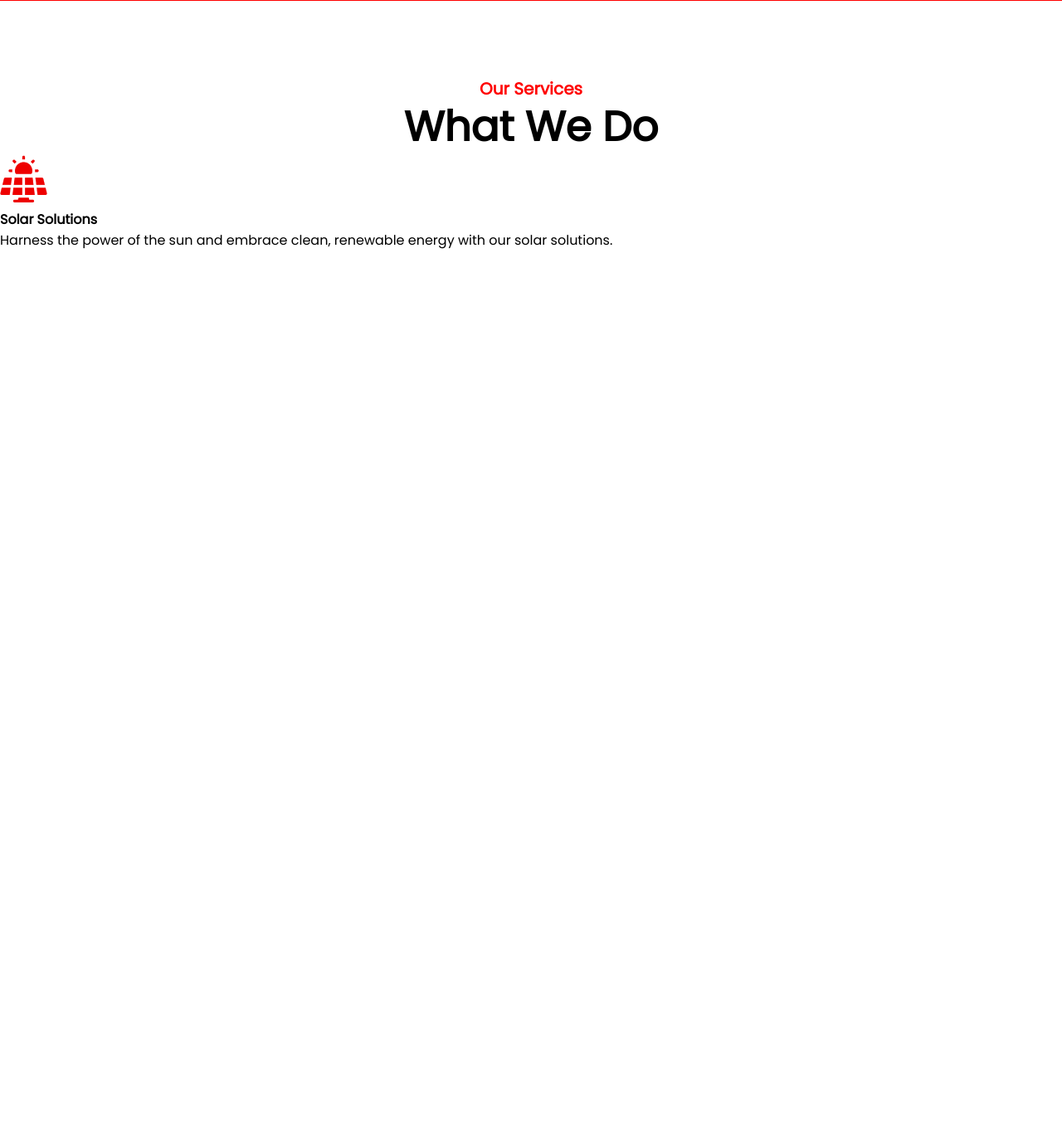
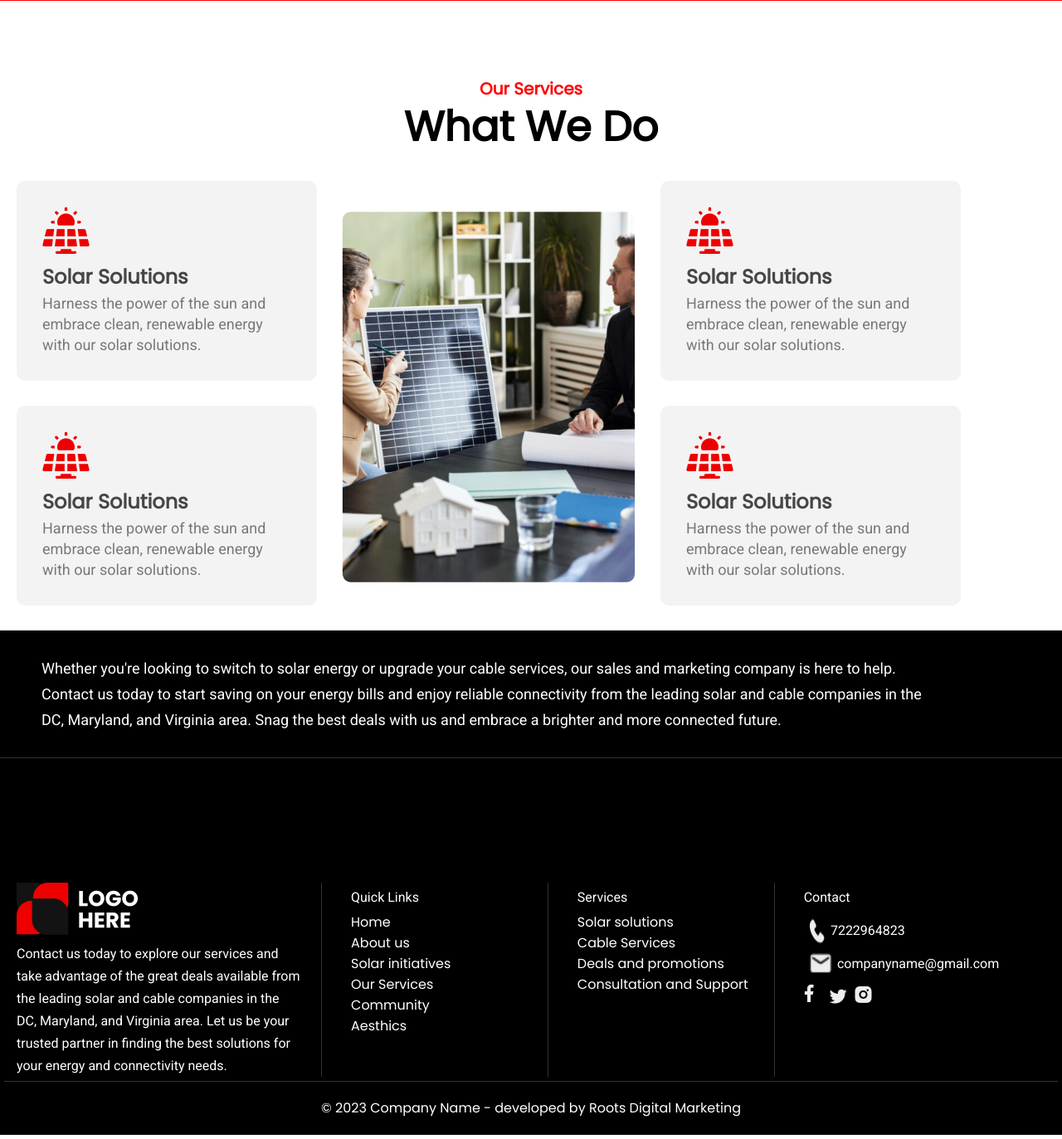
Before and after one commit to kushekeshEncoreSky/solarproject, a PHP site: page / in a window 1280 px wide. Shown: the part 2858-4231 px from the top of the page at 83% size. Before the commit the page ends 3158 px from the top, so only its background shows below. Run offline with PHP 8.4, Linux system fonts and the light colour scheme.

Commit message:
final submission

```diff
--- a/index.html
+++ b/index.html
@@ -66,7 +66,8 @@
       <div class="block-cards">
         <div class="block">
           <h2> Why Choose Us?</h2>
-        <p>Whether you're looking to switch to solar energy or upgrade your cable services, our sales and marketing company is here to help. </p>
+          <p>Whether you're looking to switch to solar energy or upgrade your cable services, our sales and marketing
+            company is here to help. </p>
         </div>
         <div class="block" style="background-image: url('../assests/number1.png');">
           <h3> 01</h3>
@@ -86,7 +87,8 @@
         <div class="block">
           <h3> 04</h3>
           <h4> Cost Savings</h4>
-        <p> By leveraging our industry knowledge and network, we can help you save money on your solar and cable purchases </p>
+          <p> By leveraging our industry knowledge and network, we can help you save money on your solar and cable
+            purchases </p>
         </div>
         <div class="block">
           <h3> 05</h3>
@@ -101,7 +103,10 @@
       <div class="text-image">
         <div class="text">
           <h2> Who We Are</h2>
-         <p id="para"> Welcome to our sales and marketing company, where we specialize in helping customers snag great deals from the leading solar and cable companies in the DC, Maryland, and Virginia area.We understand that finding the right solar and cable solutions for your needs can be a daunting task, which is why we're here to make the process easier and more affordable for you.</p>
+          <p id="para"> Welcome to our sales and marketing company, where we specialize in helping customers snag great
+            deals from the leading solar and cable companies in the DC, Maryland, and Virginia area.We understand that
+            finding the right solar and cable solutions for your needs can be a daunting task, which is why we're here
+            to make the process easier and more affordable for you.</p>
           <div class="btn">
             <button class="button1"> Read More</button>
             <button class="button2"> Contact us today</button>
@@ -119,11 +124,13 @@
     </div>
   </section>
   <section class="services">
+    <div class="container">
       <div class="text-heading">
         <h4> Our Services</h4>
         <h2> What We Do</h2>
       </div>
       <div class="assistance">
+        <div class="two-blocks">
           <div class=" services-block">
             <div class="logos">
               <img src="./assests/logo1.png" alt="solar-logo">
@@ -133,10 +140,123 @@
               <p> Harness the power of the sun and embrace clean, renewable energy with our solar solutions.</p>
             </div>
           </div>
-     <div class=""> </div>
-     <div class=""> </div>
+            <div class=" services-block">
+              <div class="logos">
+                <img src="./assests/logo1.png" alt="solar-logo">
+              </div>
+              <div class="service-card">
+                <h4> Solar Solutions</h4>
+                <p> Harness the power of the sun and embrace clean, renewable energy with our solar solutions.</p>
+              </div>
+            </div>
+
+        </div>
+          <div class="business-woman">
+            <img src="./assests/businessWoman copy.png" alt="businesswoman">
+          </div>
+
+          <div class="two-blocks">
+            <div class=" services-block">
+              <div class="logos">
+                <img src="./assests/logo1.png" alt="solar-logo">
+              </div>
+              <div class="service-card">
+                <h4> Solar Solutions</h4>
+                <p> Harness the power of the sun and embrace clean, renewable energy with our solar solutions.</p>
+              </div>
+            </div>
+              <div class=" services-block">
+                <div class="logos">
+                  <img src="./assests/logo1.png" alt="solar-logo">
+                </div>
+                <div class="service-card">
+                  <h4> Solar Solutions</h4>
+                  <p> Harness the power of the sun and embrace clean, renewable energy with our solar solutions.</p>
+                </div>
+              </div>
+
+          </div>
+      </div>
     </div>
   </section>
+  <footer class="footer-block">
+    <div class="border">
+    <div class="container">
+      <div class="paragraph">
+      <p>Whether you're looking to switch to solar energy or upgrade your cable services, our sales and marketing company is here to help. Contact us today to start saving on your energy bills and enjoy reliable connectivity from the leading solar and cable companies in the DC, Maryland, and Virginia area. Snag the best deals with us and embrace a brighter and more connected future.</p>
+    </div>
+    </div>
+  </div>
+  <div class="footer-main">
+    <div class="container">
+     <div class="footer-four">
+       <div class="flog-fmessage">
+        <div class="footer-logo">
+          <img src="./assests/Group 2.png">
+        </div>
+        <div class="footer-message">
+          <p> Contact us today to explore our services and take advantage of the great deals available from the leading solar and cable companies in the DC, Maryland, and Virginia area. Let us be your trusted partner in finding the best solutions for your energy and connectivity needs.</p>
+        </div>
+       </div>
+        <div class="footer-links">
+          <div class="quick-links">
+            <p> Quick Links</p>
+            <ul>
+              <li><a href="#">Home</a></li>
+              <li><a href="#">About us</a></li>
+              <li><a href="#">Solar initiatives</a></li>
+              <li><a href="#">Our Services</a></li>
+              <li><a href="#">Community</a></li>
+              <li><a href="#">Aesthics</a></li>
+            </ul>
+          </div>
+        </div>
+        <!-- footer links closed -->
+        <!-- footer services start -->
+        <div class="services-footer">
+          <div class="quick-links">
+           <p> Services</p>
+           <ul>
+            <li><a href="#"> Solar solutions</a></li>
+            <li> <a href="#"> Cable Services</a></li>
+            <li> <a href="#"> Deals and promotions</a></li>
+            <li> <a href="#"> Consultation and Support</a></li>
+           </ul>
+          </div>
+        </div>
+        <!-- fotter services stop -->
+        <!-- logo and conatct start -->
+        <div class="contact-footer">
+          <div class="contactf">
+            <p> Contact</p>
+           <div class="detail-logo">
+             <div class="phone">
+              <img src="./assests/phonelogo.png" >
+              <p> 7222964823</p>
+             </div>
+             <div class="e-mail">
+              <img src="./assests/mail.png" style="width:30px">
+              <p> companyname@gmail.com</p>
+             </div>
+             <div class="fbxinsta-logo">
+              <img src="./assests/ri_facebook-fill.png"alt="logos">
+              <img src="./assests/bi_twitter.png"alt="logos">
+              <img src="./assests/ri_instagram-fill.png"alt="logos">
+             </div>
+           </div>
+          </div>
+        </div>
+        <!-- logo and conatct end -->
+    </div>
+    <!-- footer four end -->
+
+  </div>
+  <div class="footer-last">
+
+    <div class="footer-bottom"> <h6> © 2023 Company Name  -  developed by Roots Digital Marketing</h6> </div>
+   </div>
+  </div>
+  </footer>
 </body>
 
 </html
--- /dev/null
+++ b/scss/_footer.scss
@@ -0,0 +1,141 @@
+.footer-block{
+    background: black;
+    .border{
+        border-bottom: 1px solid #FFFFFF33;
+        padding:30px;
+
+    .paragraph{
+        max-width: 1072px;
+
+        p{
+        font-family:'Roboto',sans-serif;
+        font-weight:300;
+        font-size:18px;
+        line-height:31px;
+         color:#FFFFFF;
+        //  text-align:center;
+        }
+    }
+}
+.footer-main{
+
+    .footer-four{
+          display:flex;
+          gap:2%;
+        .flog-fmessage{
+            width: 27.6%;
+    margin-top: 150px;
+            .footer-logo{
+             margin-bottom: 2px;
+            }
+          .footer-message{
+            p{
+            font-family:'Roboto', sans-serif;
+            font-size:16px;
+            font-weight:300;
+            line-height: 27px;
+            color:white;
+          }
+        }
+        }
+        .footer-links{
+            margin-top: 150px;
+            border-left:1px solid #FFFFFF33;
+            width:20%;
+            .quick-links{
+                padding-left: 35px;
+                p{
+                    font-family:'Roboto', sans-serif;
+                    font-size:16px;
+                    font-weight:400;
+                    line-height: 35px;
+                    color:white;
+                }
+                ul{
+                    list-style-type: none;
+                    // text-align: center;
+                    li{
+                        a{
+                            text-decoration: none;
+                            color:white;
+                        }
+                    }
+                }
+            }
+        }
+        .services-footer{
+            margin-top:150px;
+            border-left:1px solid #FFFFFF33;
+            width:20%;
+
+            .quick-links{
+                padding-left: 35px;
+                p{
+                    font-family:'Roboto', sans-serif;
+                    font-size:16px;
+                    font-weight:400;
+                    line-height: 35px;
+                    color:white;
+                }
+                ul{
+                    list-style-type: none;
+                    // text-align: center;
+                    li{
+                        a{
+                            text-decoration: none;
+                            color:white;
+                        }
+                    }
+                }
+            }
+        }
+        .contact-footer{
+            margin-top:150px;
+            border-left:1px solid #FFFFFF33;
+
+            width:25%;
+            .contactf
+            {
+                padding-left: 35px;
+                padding-bottom:10px;
+                p{
+                    font-family:'Roboto', sans-serif;
+                    font-size:16px;
+                    font-weight:400;
+                    line-height: 35px;
+                    color:white;
+                }
+            }
+            .detail-logo{
+                 .phone{
+                    display:flex;
+                    gap:2%;
+                    margin:5px;
+                 }
+                 .e-mail{
+                    display:flex;
+                    gap:2%;
+                    margin:5px;
+                 }
+            }
+        }
+
+    }
+}
+}
+.footer-last{
+    border-top: 1px solid #FFFFFF33;
+    text-align: center;
+    padding:20px;
+    margin:5px;
+    .footer-bottom{
+        h6{
+            font-family:'Poppins', sans-serif;
+                            font-size:16px;
+                            font-weight:400;
+                            line-height: 24px;
+                            color:white;
+        }
+    }
+
+}
--- a/scss/_services.scss
+++ b/scss/_services.scss
@@ -18,21 +18,40 @@
         }
     }
     .assistance{
-        max-width:1180px;
-        background-color: green;
+        max-width:1138px;
+        display:flex;
+       gap:30px;
+        .two-blocks{
+            margin-top:31px;
+            width:33%;
         .services-block{
-            width:33%;
-          background: green;
+
+          background: #F3F3F3;
+          min-width:360px;
+          padding:31px;
+          border-radius:10px;
+          margin-bottom: 30px;
             .service-card{
-                background: green;
-             h4{
+
+               h4{
                 font-family: 'poppins',sans-serif;
                 font-weight: 700;
                 font-size:24px;
                 line-height: 39px;
                 color:#464646;
-            }
+              }
+               p{
+                font-family: 'roboto',sans-serif;
+                font-weight:400;
+                font-size: 18px;
+                line-height: 25px;
+                color:#787878;
+                  }
         }
         }
     }
+    .business-woman{
+        margin-top: 68px;
+    }
+    }
 }
--- a/scss/style.css
+++ b/scss/style.css
@@ -156,6 +156,159 @@
   font-size: 50px;
   line-height: 67px;
   align-items: center;
+}
+.services .assistance {
+  max-width: 1138px;
+  display: flex;
+  gap: 30px;
+}
+.services .assistance .two-blocks {
+  margin-top: 31px;
+  width: 33%;
+}
+.services .assistance .two-blocks .services-block {
+  background: #F3F3F3;
+  min-width: 360px;
+  padding: 31px;
+  border-radius: 10px;
+  margin-bottom: 30px;
+}
+.services .assistance .two-blocks .services-block .service-card h4 {
+  font-family: "poppins", sans-serif;
+  font-weight: 700;
+  font-size: 24px;
+  line-height: 39px;
+  color: #464646;
+}
+.services .assistance .two-blocks .services-block .service-card p {
+  font-family: "roboto", sans-serif;
+  font-weight: 400;
+  font-size: 18px;
+  line-height: 25px;
+  color: #787878;
+}
+.services .assistance .business-woman {
+  margin-top: 68px;
+}
+
+.footer-block {
+  background: black;
+}
+.footer-block .border {
+  border-bottom: 1px solid rgba(255, 255, 255, 0.2);
+  padding: 30px;
+}
+.footer-block .border .paragraph {
+  max-width: 1072px;
+}
+.footer-block .border .paragraph p {
+  font-family: "Roboto", sans-serif;
+  font-weight: 300;
+  font-size: 18px;
+  line-height: 31px;
+  color: #FFFFFF;
+}
+.footer-block .footer-main .footer-four {
+  display: flex;
+  gap: 2%;
+}
+.footer-block .footer-main .footer-four .flog-fmessage {
+  width: 27.6%;
+  margin-top: 150px;
+}
+.footer-block .footer-main .footer-four .flog-fmessage .footer-logo {
+  margin-bottom: 2px;
+}
+.footer-block .footer-main .footer-four .flog-fmessage .footer-message p {
+  font-family: "Roboto", sans-serif;
+  font-size: 16px;
+  font-weight: 300;
+  line-height: 27px;
+  color: white;
+}
+.footer-block .footer-main .footer-four .footer-links {
+  margin-top: 150px;
+  border-left: 1px solid rgba(255, 255, 255, 0.2);
+  width: 20%;
+}
+.footer-block .footer-main .footer-four .footer-links .quick-links {
+  padding-left: 35px;
+}
+.footer-block .footer-main .footer-four .footer-links .quick-links p {
+  font-family: "Roboto", sans-serif;
+  font-size: 16px;
+  font-weight: 400;
+  line-height: 35px;
+  color: white;
+}
+.footer-block .footer-main .footer-four .footer-links .quick-links ul {
+  list-style-type: none;
+}
+.footer-block .footer-main .footer-four .footer-links .quick-links ul li a {
+  text-decoration: none;
+  color: white;
+}
+.footer-block .footer-main .footer-four .services-footer {
+  margin-top: 150px;
+  border-left: 1px solid rgba(255, 255, 255, 0.2);
+  width: 20%;
+}
+.footer-block .footer-main .footer-four .services-footer .quick-links {
+  padding-left: 35px;
+}
+.footer-block .footer-main .footer-four .services-footer .quick-links p {
+  font-family: "Roboto", sans-serif;
+  font-size: 16px;
+  font-weight: 400;
+  line-height: 35px;
+  color: white;
+}
+.footer-block .footer-main .footer-four .services-footer .quick-links ul {
+  list-style-type: none;
+}
+.footer-block .footer-main .footer-four .services-footer .quick-links ul li a {
+  text-decoration: none;
+  color: white;
+}
+.footer-block .footer-main .footer-four .contact-footer {
+  margin-top: 150px;
+  border-left: 1px solid rgba(255, 255, 255, 0.2);
+  width: 25%;
+}
+.footer-block .footer-main .footer-four .contact-footer .contactf {
+  padding-left: 35px;
+  padding-bottom: 10px;
+}
+.footer-block .footer-main .footer-four .contact-footer .contactf p {
+  font-family: "Roboto", sans-serif;
+  font-size: 16px;
+  font-weight: 400;
+  line-height: 35px;
+  color: white;
+}
+.footer-block .footer-main .footer-four .contact-footer .detail-logo .phone {
+  display: flex;
+  gap: 2%;
+  margin: 5px;
+}
+.footer-block .footer-main .footer-four .contact-footer .detail-logo .e-mail {
+  display: flex;
+  gap: 2%;
+  margin: 5px;
+}
+
+.footer-last {
+  border-top: 1px solid rgba(255, 255, 255, 0.2);
+  text-align: center;
+  padding: 20px;
+  margin: 5px;
+}
+.footer-last .footer-bottom h6 {
+  font-family: "Poppins", sans-serif;
+  font-size: 16px;
+  font-weight: 400;
+  line-height: 24px;
+  color: white;
 }
 
 * {
--- a/scss/style.scss
+++ b/scss/style.scss
@@ -1,6 +1,7 @@
 @import 'blocs';
 @import 'about-us';
 @import 'services';
+@import 'footer';
 *{
     margin:0px;
     padding:0px;
```
Also changed, not shown: assests/bi_twitter.png (added), assests/businessWoman copy.png (added), assests/mail.png (added), assests/phonelogo.png (added), assests/ri_facebook-fill.png (added), assests/ri_instagram-fill.png (added), 1 other file. Lines whose indentation alone changed are shown as unchanged.
